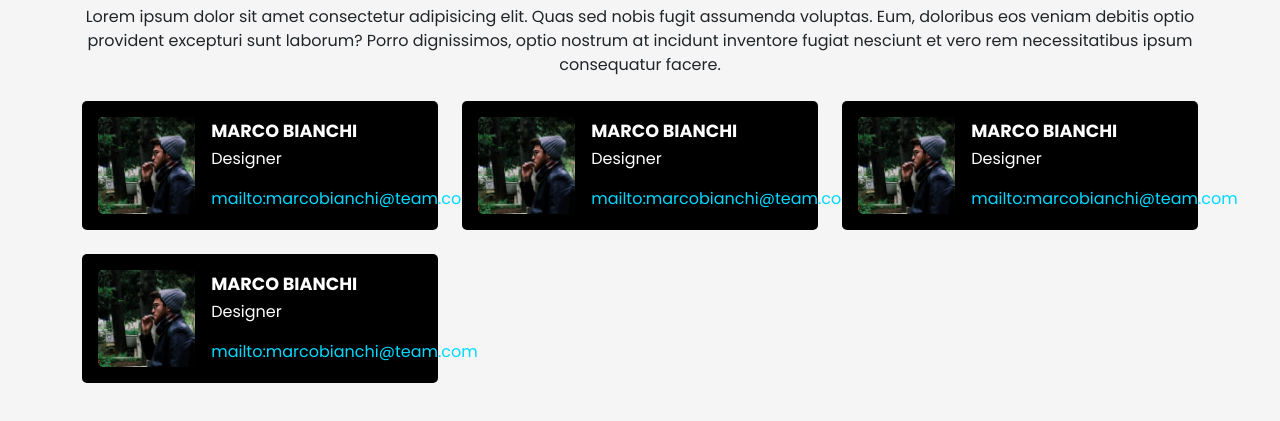
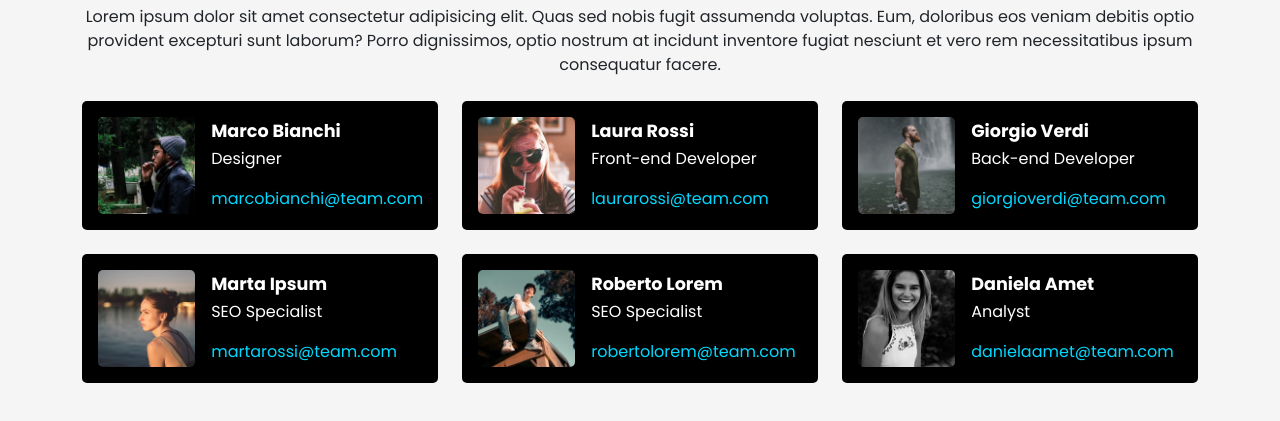
Before and after one commit to Andre050101/js-our-team, a plain HTML site: page index.html in a window 1280 px wide. Shown: the part 129-550 px from the top of the page. Drawn offline with nearby package versions, Linux system fonts and the light colour scheme; a web font is replaced by a local one.

Commit message:
Card added with js

```diff
--- a/index.html
+++ b/index.html
@@ -23,70 +23,19 @@
                 doloribus eos veniam debitis optio provident excepturi sunt laborum? Porro dignissimos, optio nostrum at
                 incidunt inventore fugiat nesciunt et vero rem necessitatibus ipsum consequatur facere.</p>
         </div>
-        <div class="row mt-4">
-            <!--Card-->
-            <div class="col-md-4 mb-4">
-                <div class="card-custom">
-                    <div class="width30per">
-                        <img src="./img/male1.png" alt="">
-                    </div>
-                    <div class="width70per ps-3">
-                        <h2>MARCO BIANCHI</h2>
-                        <p>Designer</p>
-                        <a href="mailto:marcobianchi@team.com">mailto:marcobianchi@team.com</a>
-                    </div>
-                </div>
-            </div>
-            <div class="col-md-4 mb-4">
-                <div class="card-custom">
-                    <div class="width30per">
-                        <img src="./img/male1.png" alt="">
-                    </div>
-                    <div class="width70per ps-3">
-                        <h2>MARCO BIANCHI</h2>
-                        <p>Designer</p>
-                        <a href="mailto:marcobianchi@team.com">mailto:marcobianchi@team.com</a>
-                    </div>
-                </div>
-            </div>
-            <div class="col-md-4 mb-4">
-                <div class="card-custom">
-                    <div class="width30per">
-                        <img src="./img/male1.png" alt="">
-                    </div>
-                    <div class="width70per ps-3">
-                        <h2>MARCO BIANCHI</h2>
-                        <p>Designer</p>
-                        <a href="mailto:marcobianchi@team.com">mailto:marcobianchi@team.com</a>
-                    </div>
-                </div>
-            </div>
-            <div class="col-md-4 mb-4">
-                <div class="card-custom">
-                    <div class="width30per">
-                        <img src="./img/male1.png" alt="">
-                    </div>
-                    <div class="width70per ps-3">
-                        <h2>MARCO BIANCHI</h2>
-                        <p>Designer</p>
-                        <a href="mailto:marcobianchi@team.com">mailto:marcobianchi@team.com</a>
-                    </div>
-                </div>
-            </div>
+        <div id="card-container" class="row mt-4">
+            <!--Qui vengono inserite le Card-->
         </div>
-
-
-    </div>
 
 
 
 
 
 
-    <script src="https://cdn.jsdelivr.net/npm/bootstrap@5.0.2/dist/js/bootstrap.bundle.min.js"
-        integrity="sha384-MrcW6ZMFYlzcLA8Nl+NtUVF0sA7MsXsP1UyJoMp4YLEuNSfAP+JcXn/tWtIaxVXM"
-        crossorigin="anonymous"></script>
-    <script src="./script/script.js"></script>
+        <script src="https://cdn.jsdelivr.net/npm/bootstrap@5.0.2/dist/js/bootstrap.bundle.min.js"
+            integrity="sha384-MrcW6ZMFYlzcLA8Nl+NtUVF0sA7MsXsP1UyJoMp4YLEuNSfAP+JcXn/tWtIaxVXM"
+            crossorigin="anonymous"></script>
+        <script src="./script/script.js"></script>
 </body>
 
 </html>
--- a/script/script.js
+++ b/script/script.js
@@ -36,3 +36,36 @@ const teamMembers = [
         img: "img/female3.png"
     }
 ];
+
+/*CARD HTML:
+
+
+
+*/
+
+/*Contenitore card:*/
+const container = document.getElementById("card-container");
+
+/*Iterazione sull'array per creare card per ciascun elemento:*/
+teamMembers.forEach(member => {
+    //Creazione elemento card
+    const card = document.createElement('div');
+    card.classList.add('col-md-4', 'mb-4');
+
+    //Contenuto card:
+    card.innerHTML = `
+    <div class="card-custom">
+        <div class="width30per">
+            <img src="${member.img}" alt="${member.name}">
+        </div>
+        <div class="width70per ps-3">
+            <h2>${member.name}</h2>
+            <p>${member.role}</p>
+            <a href="mailto:${member.email}">${member.email}</a>
+        </div>
+    </div>
+    `;
+
+    //Aggiungo card a container:
+    container.appendChild(card);
+});
```
